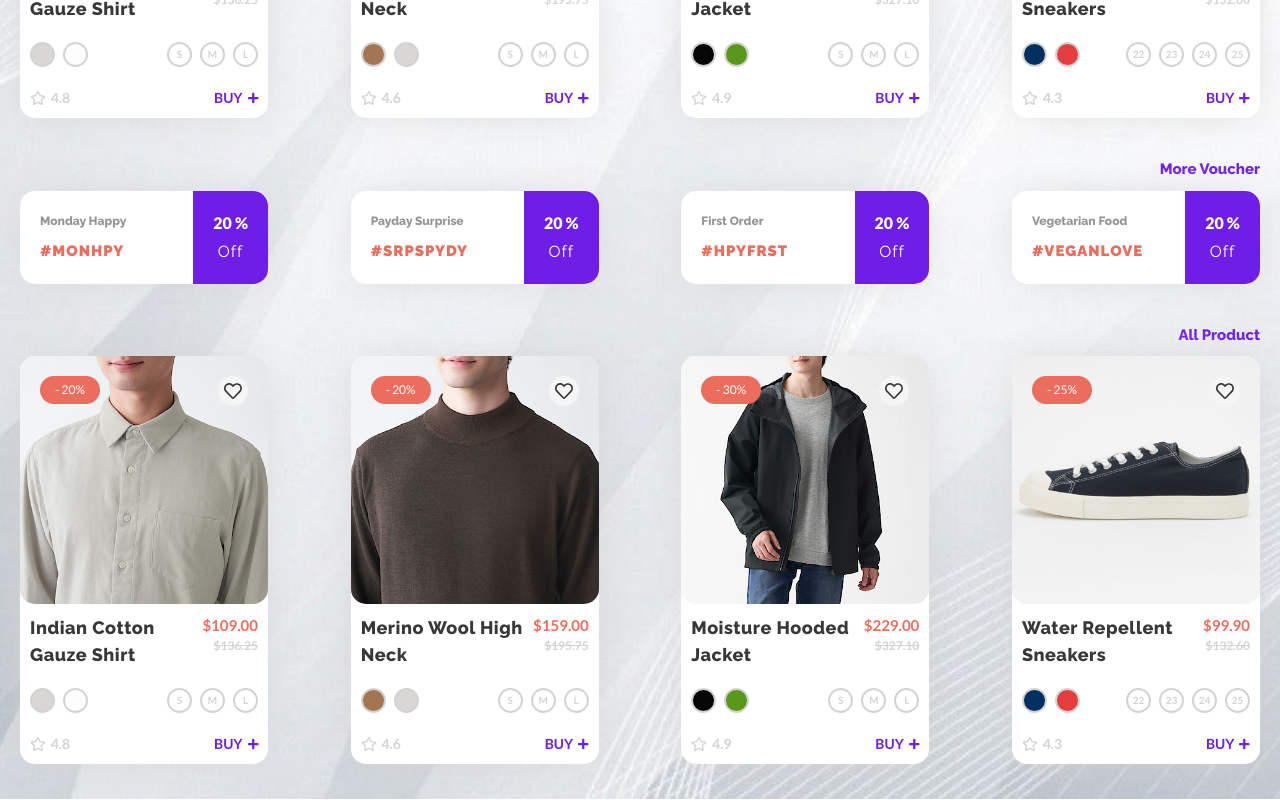
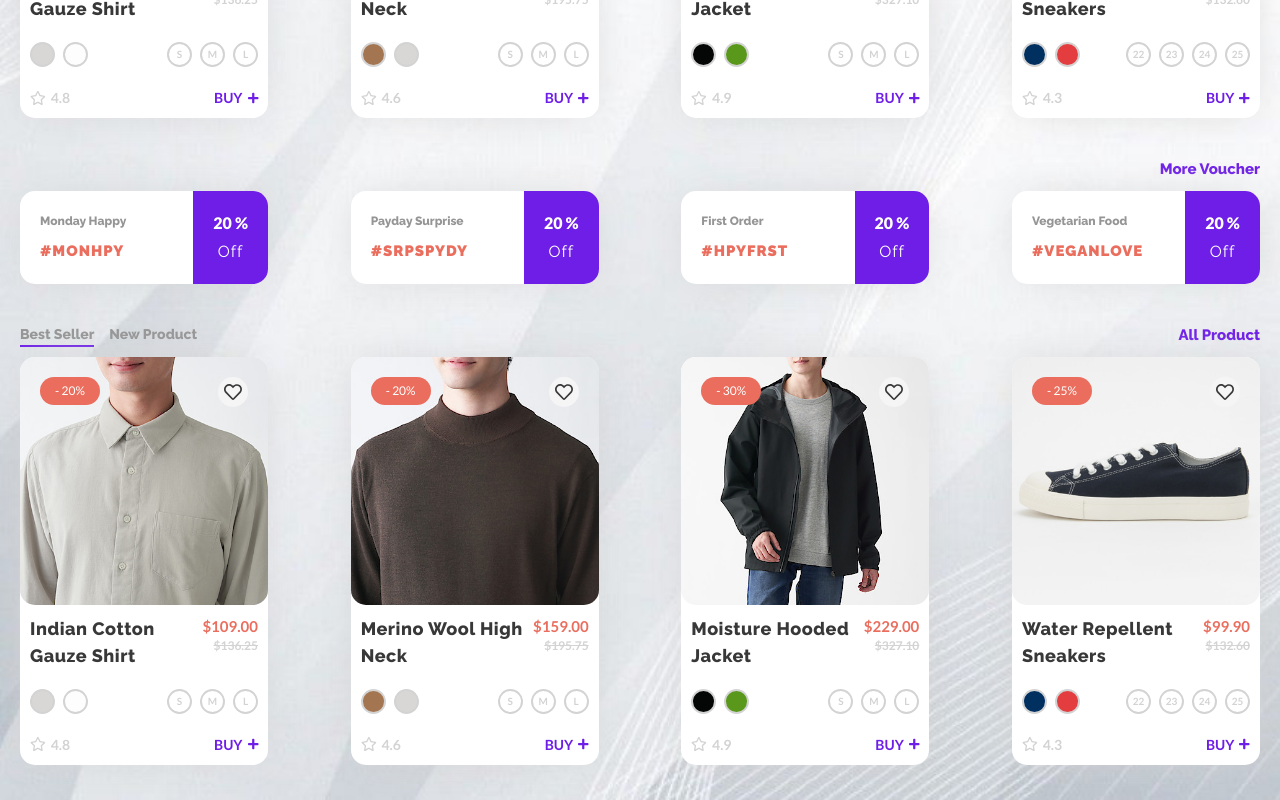
Before and after one commit to JimmyKho/ecommerce-site-ui, a Next.js app: page / in a window 1280 px wide. Shown: the part 826-1626 px from the top of the page. Built offline with nearby package versions, Linux system fonts and the light colour scheme.

Commit message:
Added Category

```diff
--- /dev/null
+++ b/components/Category.js
@@ -0,0 +1,27 @@
+import { useState } from "react"
+
+import styles from "./Category.module.scss"
+
+const CATEGORY = ["Best Seller", "New Product"]
+
+const Category = (props) => {
+  const [selected, setSelected] = useState(0)
+
+  return (
+    <div className={styles.Category}>
+      {CATEGORY.map((item, index) => {
+        var itemStyle = styles.Category_Item
+
+        if (index == selected) itemStyle += " " + styles.Category_Item___Selected
+
+        return (
+          <div key={"Item" + index} className={itemStyle} onClick={() => setSelected(index)}>
+            {item}
+          </div>
+        )
+      })}
+    </div>
+  )
+}
+
+export default Category
--- a/components/Category.module.scss
+++ b/components/Category.module.scss
@@ -1,27 +1,25 @@
 @import "../theme/theme";
 
-.CategoryList {
+.Category {
   display: flex;
   flex-direction: row;
   justify-content: flex-start;
-  align-items: center;
-
-  padding: 0 10px;
-
-  font-family: $core-font;
-  font-size: 12px;
-  font-weight: 400;
-
-  background: $white;
-  border-bottom: 1px solid $grey-light;
-
-  cursor: pointer;
+  align-items: flex-start;
 
   &_Item {
-    padding: 5px 10px;
+    display: flex;
+    flex-direction: column;
 
-    &:hover {
-      background-color: $grey-light;
+    margin-right: 15px;
+
+    font-size: 14px;
+    font-weight: bold;
+    color: $grey;
+
+    cursor: pointer;
+
+    &___Selected {
+      border-bottom: 2px solid $primary;
     }
   }
 }
--- /dev/null
+++ b/components/Layout/Category.module.scss
@@ -0,0 +1,27 @@
+@import "../../theme/theme";
+
+.CategoryList {
+  display: flex;
+  flex-direction: row;
+  justify-content: flex-start;
+  align-items: center;
+
+  padding: 0 10px;
+
+  font-family: $core-font;
+  font-size: 12px;
+  font-weight: 400;
+
+  background: $white;
+  border-bottom: 1px solid $grey-light;
+
+  cursor: pointer;
+
+  &_Item {
+    padding: 5px 10px;
+
+    &:hover {
+      background-color: $grey-light;
+    }
+  }
+}
--- a/components/Layout/Layout.js
+++ b/components/Layout/Layout.js
@@ -1,7 +1,7 @@
 import Head from "next/head"
 
 import Header from "./Header"
-import CategoryList from "../CategoryList"
+import CategoryList from "./CategoryList"
 
 import styles from "./Layout.module.scss"
 
--- a/pages/index.js
+++ b/pages/index.js
@@ -4,6 +4,7 @@ import HomeContentLayout from "../components/Layout/HomeContentLayout"
 import RowProduct from "../components/Product/RowProduct"
 import RowVoucher from "../components/Voucher/RowVoucher"
 import FlashSales from "../components/FlashSales"
+import Category from "../components/Category"
 
 export default function Home() {
   return (
@@ -17,7 +18,7 @@ export default function Home() {
         <RowVoucher list={VOUCHERS} />
       </HomeContentLayout>
 
-      <HomeContentLayout more={<div className="PrimaryText">All Product</div>}>
+      <HomeContentLayout title={<Category />} more={<div className="PrimaryText">All Product</div>}>
         <RowProduct list={PRODUCTS} />
       </HomeContentLayout>
     </Layout>
```
Also changed, not shown: components/Layout/CategoryList.js (renamed from components/CategoryList.js), components/Layout/CategoryListItem.js (renamed from components/CategoryListItem.js).
